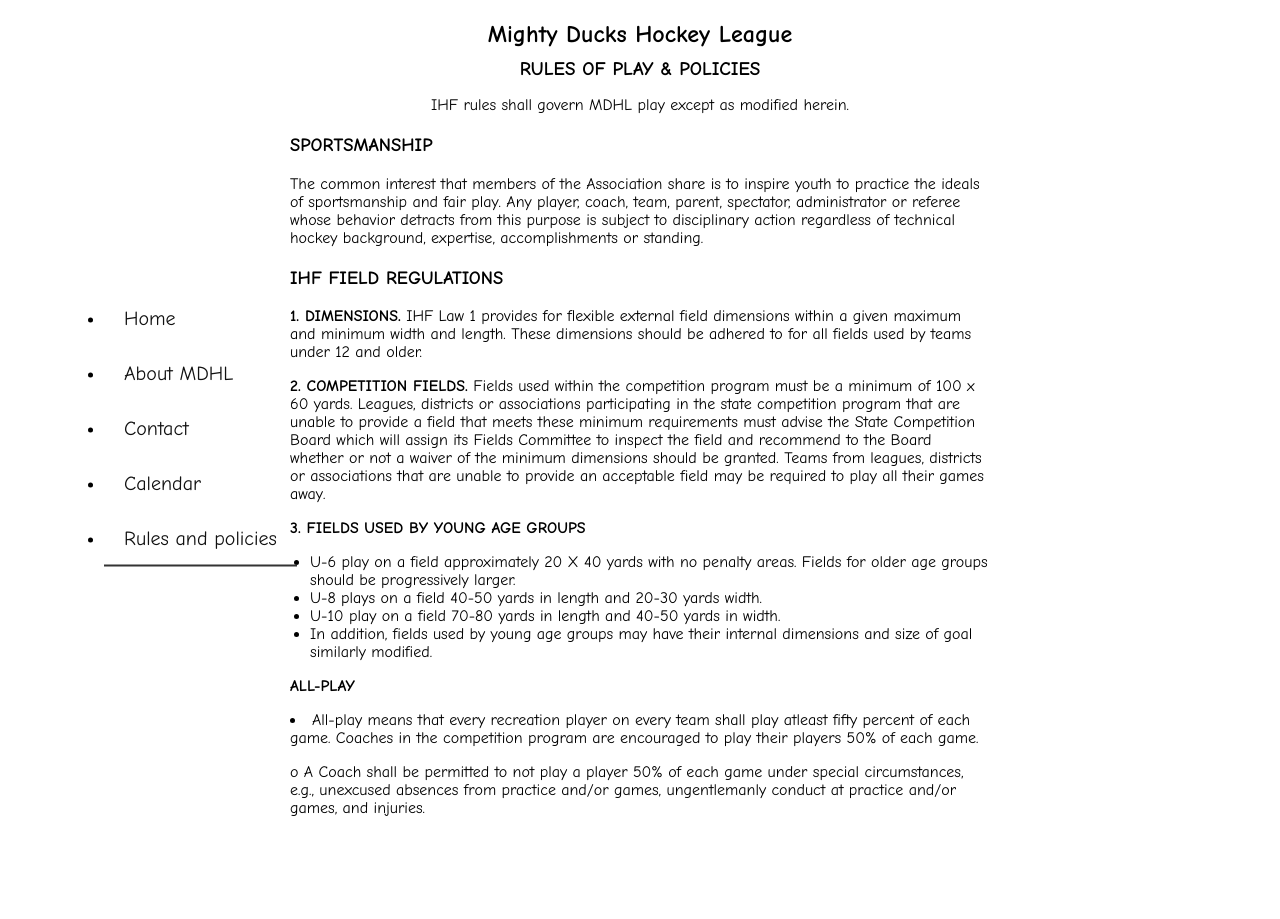
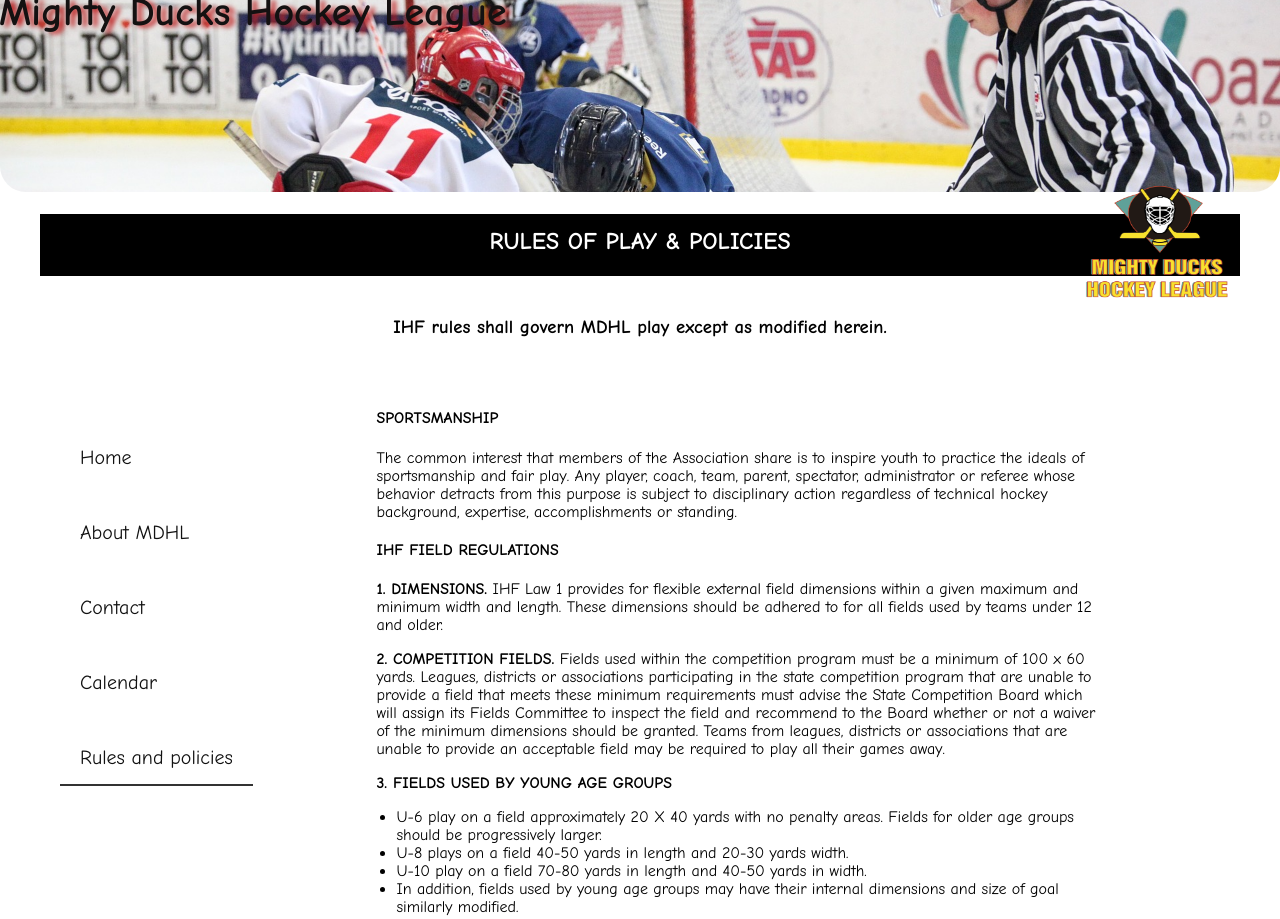
Before and after one commit to CNahuelPerez/Mindhubtrabajo1, a plain HTML site: page pages/rules.html in a window 1280 px wide. Shown: the top 919 px of the page. Before the commit the page ends 857 px from the top, so only its background shows below. Drawn offline with Linux system fonts and the light colour scheme.

Commit message:
Actualizado

```diff
--- a/estilos/calendari.css
+++ b/estilos/calendari.css
@@ -1,5 +1,71 @@
 body{
     font-family: 'Comic Sans MS', cursive, sans-serif;
+    margin: 0;
+    padding: 0;
+    display: grid;
+    place-items: center;
+    height: 145vh;
+    overflow: scroll;
+    justify-items: stretch;
+    align-content: space-evenly
+}
+header{
+background-image: url(../assets/design1_image1.png);
+background-size: cover;
+color: #141111;
+text-shadow: 5px 2px 5px #bd2020;
+padding: 9%;
+border-radius: 26px;
+background-position-y: center;
+margin-top: -38px;
+background-position-y: 21%;
+}
+
+.upcoming-events {
+    width: 100%;
+    max-width: 1200px;
+    margin: 10px auto;
+    background-color: black;
+    color: white;
+    text-align: center;
+    padding: 13px 0;
+    margin-top: -47px;
+    position: relative;
+    display: flex;
+    flex-direction: column;
+    align-items: center;
+    height: 22%;
+}
+
+.content {
+    display: flex;
+    width: 100%;
+    max-width: 1200px;
+    margin: 10px auto;
+    padding: 0 20px;
+    box-sizing: border-box;
+    overflow-y: hidden;
+    margin-top: -5%;
+}
+
+.upcoming-events h2 {
+    margin: 0;
+    font-size: 1.5em;
+}
+
+.logo {
+    width: 164px;
+    height: 145px;
+    z-index: 1;
+}
+
+.logo img {
+    position: absolute;
+    top: -45px;
+    right: 0;
+    width: 164px;
+    height: 145px;
+    z-index: 1;
 }
 
 .nav-buttons {
@@ -9,6 +75,7 @@
     display: flex;
     flex-direction: column;
     gap: 20px;
+    margin-top: 60%;
 }
 
 .nav-buttons li {
@@ -44,9 +111,10 @@
 }
 
 h1 {
-    text-align: center;
-    font-size: 24px;
-    margin-bottom: 20px;
+    position: absolute;
+    top: -38px;
+    left: -1px;
+    font-size: 250%;
 }
 
 h2 {
@@ -85,7 +153,7 @@
     font-size: 16px;
 }
 
-footer {
+.footer {
     width: 100%;
     text-align: center;
     background-color: #141111;
@@ -94,10 +162,13 @@
     bottom: 0;
     left: 0;
     right: 0;
+    font-size: medium;
 }
 
 footer p {
     margin: 0;
     font-size: 1em;
-    color: #f9f9f9;
+    color: #f5f5f5;
+    text-align: center;
+    background-color: black;
 }
--- a/estilos/rules.css
+++ b/estilos/rules.css
@@ -4,17 +4,95 @@
     padding: 0;
     display: grid;
     place-items: center;
-    height: 95vh;
+    height: 145vh;
     overflow: scroll;
-    align-content: space-evenly;
+    justify-items: stretch;
+    align-content: space-evenly
 }
 
+.upcoming-events {
+    width: 100%;
+    max-width: 1200px;
+    margin: 10px auto;
+    background-color: black;
+    color: white;
+    text-align: center;
+    padding: 13px 0;
+    margin-top: -47px;
+    position: relative;
+    display: flex;
+    flex-direction: column;
+    align-items: center;
+    height: 22%;
+}
+
+h3{
+    text-align: center;
+    margin-top: -3%;
+}
+
+h1 {
+    position: absolute;
+    top: -38px;
+    left: -1px;
+    font-size: 250%;
+}
+
+h2 {
+    text-align: justify;
+    font-size: 20px;
+    margin-bottom: 10px;
+}
+
+.upcoming-events h2 {
+    margin: 0;
+    font-size: 1.5em;
+    text-align: center;
+}
+
+.content {
+    display: flex;
+    width: 100%;
+    max-width: 1200px;
+    margin: 10px auto;
+    padding: 0 20px;
+    box-sizing: border-box;
+    overflow-y: hidden;
+    margin-top: 10%;
+}
+
+.logo {
+    width: 164px;
+    height: 145px;
+    z-index: 1;
+}
+
+.logo img {
+    position: absolute;
+    top: -45px;
+    right: 0;
+    width: 164px;
+    height: 145px;
+    z-index: 1;
+}
+
+header{
+    background-image: url(../assets/design1_image1.png);
+    background-size: cover;
+    color: #141111;
+    text-shadow: 5px 2px 5px #bd2020;
+    padding: 9%;
+    border-radius: 26px;
+    background-position-y: center;
+    margin-top: -38px;
+    background-position-y: 21%;
+    }
+
 .container {
-    display: flex;
-    width: 90%;
-    justify-content: center;
-    align-items: center;
-    position: relative;
+    max-width: 720px;
+    margin: 30px auto;
+    padding: 13px;
+    margin-top: 7%;
 }
 
 .main-content {
@@ -24,26 +102,12 @@
     flex: 1;
 }
 
-header {
-    margin-bottom: 20px;
-}
-
-header h1 {
-    margin: 0;
-    font-size: 1.5em;
-}
-
-header h2 {
-    margin: 10px 0;
-    font-size: 1.2em;
-}
-
 .section {
     margin-bottom: 20px;
     text-align: left;
 }
 
-.section h3 {
+.section h4 {
     margin-top: 0;
 }
 
@@ -59,10 +123,7 @@
     display: flex;
     flex-direction: column;
     gap: 20px;
-    position: absolute;
-    left: 20px;
-    top: 50%;
-    transform: translateY(-50%);
+    margin-top: 60%;
 }
 
 .nav-buttons li {
@@ -84,7 +145,7 @@
     border-bottom-color: #333;
 }
 
-footer {
+.footer {
     width: 100%;
     text-align: center;
     background-color: #141111;
@@ -93,10 +154,14 @@
     bottom: 0;
     left: 0;
     right: 0;
+    font-size: medium;
 }
 
 footer p {
     margin: 0;
     font-size: 1em;
-    color: #f9f9f9;
+    color: #f5f5f5;
+    text-align: center;
+    background-color: black;
+    margin-top: 13%;
 }
--- a/pages/rules.html
+++ b/pages/rules.html
@@ -7,21 +7,37 @@
     <link rel="stylesheet" href="../estilos/rules.css">
 </head>
 <body>
-    <div class="container">
-        <main class="main-content">
-            <header>
-                <h1>Mighty Ducks Hockey League</h1>
-                <h2>RULES OF PLAY & POLICIES</h2>
-                <p>IHF rules shall govern MDHL play except as modified herein.</p>
-            </header>
+    <header>
+        <h1>Mighty Ducks Hockey League</h1>
+    </header>
+    <section class="upcoming-events">
+        <h2>RULES OF PLAY & POLICIES</h2>
+        <div class="logo">
+            <img src="../assets/Logo_Mighty_ ducks-01.png" alt="Logo">
+        </div>
+    </section>
+    <h3>IHF rules shall govern MDHL play except as modified herein.</h3>
+    <main class="content">
+        <aside>
+            <nav>
+                <ul class="nav-buttons">
+                    <li><a href="../index.html">Home</a></li>
+                    <li><a href="./AboutMDHL.html">About MDHL</a></li>
+                    <li><a href="./contact.html">Contact</a></li>
+                    <li><a href="../pages/gameinformation.html">Calendar</a></li>
+                    <li><a href="#" class="active">Rules and policies</a></li>
+                </ul>
+            </nav>
+        </aside>
+        <div class="container">
             <section class="section">
-                <h3>SPORTSMANSHIP</h3>
+                <h4>SPORTSMANSHIP</h4>
                 <p>
                     The common interest that members of the Association share is to inspire youth to practice the ideals of sportsmanship and fair play. Any player, coach, team, parent, spectator, administrator or referee whose behavior detracts from this purpose is subject to disciplinary action regardless of technical hockey background, expertise, accomplishments or standing.
                 </p>
             </section>
             <section class="section">
-                <h3>IHF FIELD REGULATIONS</h3>
+                <h4>IHF FIELD REGULATIONS</h4>
                 <p><b>1. DIMENSIONS.</b> IHF Law 1 provides for flexible external field dimensions within a given maximum and minimum width and length. These dimensions should be adhered to for all fields used by teams under 12 and older.</p>
                 <p><b>2. COMPETITION FIELDS.</b> Fields used within the competition program must be a minimum of 100 x 60 yards. Leagues, districts or associations participating in the state competition program that are unable to provide a field that meets these minimum requirements must advise the State Competition Board which will assign its Fields Committee to inspect the field and recommend to the Board whether or not a waiver of the minimum dimensions should be granted. Teams from leagues, districts or associations that are unable to provide an acceptable field may be required to play all their games away.</p>
                 <p><b>3. FIELDS USED BY YOUNG AGE GROUPS</b></p>
@@ -40,15 +56,10 @@
                     and/or games, ungentlemanly conduct at practice and/or games, and
                     injuries.</p>
             </section>
-        <nav class="nav-buttons">
-            <ul>
-                <li><a href="../index.html">Home</a></li>
-                <li><a href="../pages/AboutMDHL.html">About MDHL</a></li>
-                <li><a href="../pages/contact.html">Contact</a></li>
-                <li><a href="../pages/gameinformation.html">Calendar</a></li>
-                <li><a href="#" class="active">Rules and policies</a></li>
-            </ul>
-        </nav>
-    </div>
+        </div>
+    </main>
+    <footer>
+        <p>&copy; 2024 Mighty Ducks Hockey League. All rights reserved. By:Nahuel Perez</p>
+    </footer>
 </body>
 </html>
```
Also changed, not shown: pages/gameinformation.html (+14 -4 lines).
